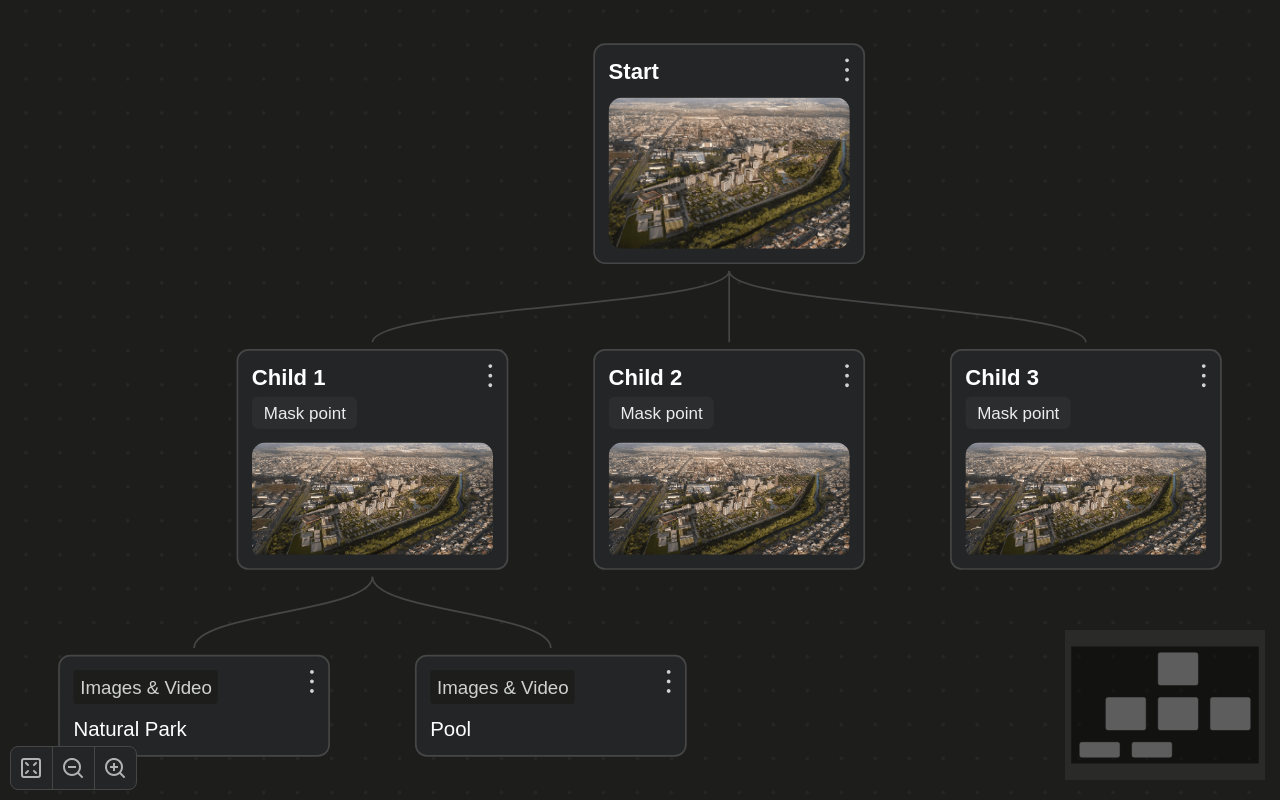
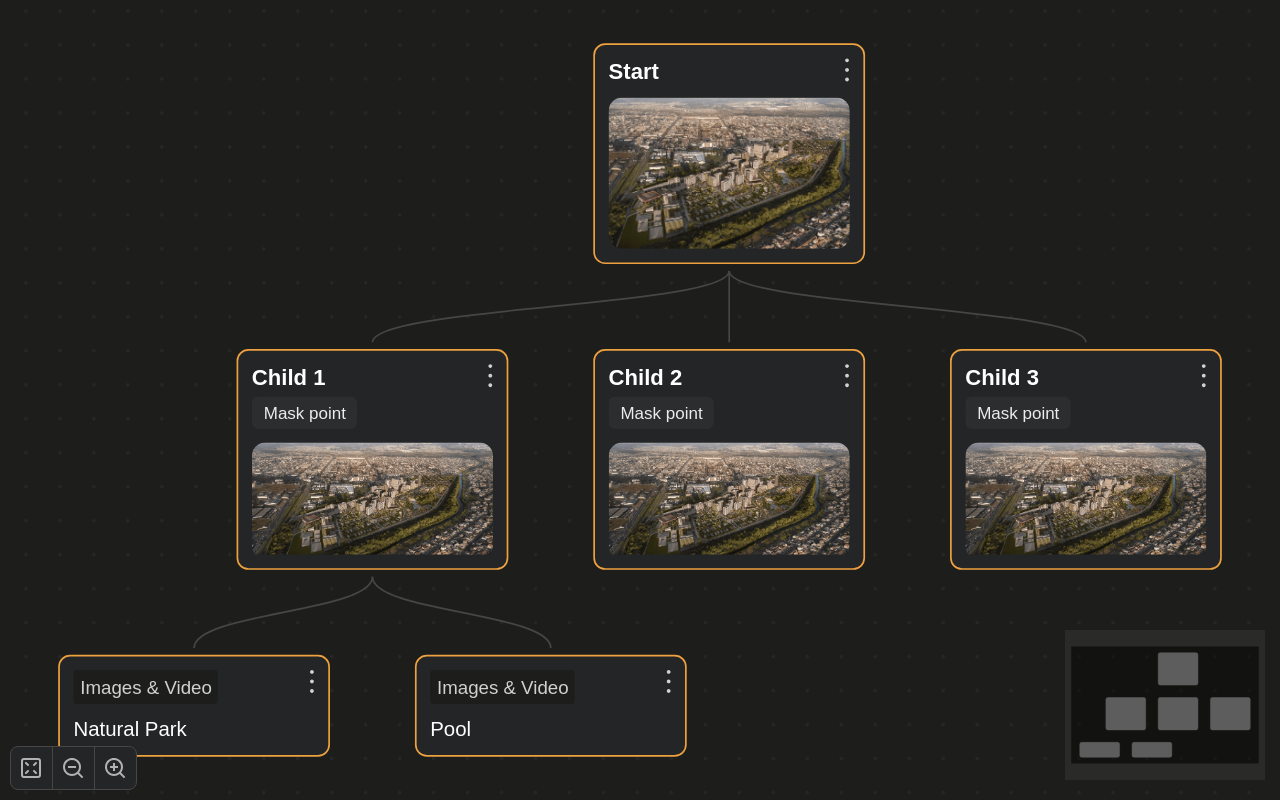
Before and after one commit to Matheusmeed/tree, a React (Vite) app: page / in a window 1280 px wide. Built offline with nearby package versions, Linux system fonts and the light colour scheme.

Commit message:
feat: is selected styles

```diff
--- a/src/components/CustomNode/index.tsx
+++ b/src/components/CustomNode/index.tsx
@@ -36,7 +36,11 @@ const CustomNode = ({ data }: { data: ITreeData }) => {
         position={Position.Top}
         style={{ visibility: 'hidden' }}
       />
-      <Card isMain={!!data.isMain} isSpotlight={!!data.isSpotlight}>
+      <Card
+        isMain={!!data.isMain}
+        isSpotlight={!!data.isSpotlight}
+        isSelected={true}
+      >
         <TitleDiv isSpotlight={!!data.isSpotlight} isHidden={!!data.isHidden}>
           <p>{data.isSpotlight ? data.type : data.label}</p>
           <OptionsButton onClick={() => data.setShowNodeMenu(data.id)}>
--- a/src/components/CustomNode/styles.ts
+++ b/src/components/CustomNode/styles.ts
@@ -3,13 +3,15 @@ import styled from 'styled-components';
 export const Card = styled.div<{
   isMain: boolean;
   isSpotlight: boolean;
+  isSelected: boolean;
 }>`
   background: #242527;
   width: 160px;
   height: ${({ isSpotlight }) => (isSpotlight ? 'fit-content' : '130px')};
   border-radius: 7px;
   padding: 8px;
-  border: 1px solid #464646;
+  border: ${({ isSelected }) =>
+    isSelected ? '1px solid #EDA13F' : '1px solid #464646'};
   display: flex;
   flex-direction: column;
   gap: ${({ isMain, isSpotlight }) => (isMain || isSpotlight ? '8px' : '4px')};
@@ -17,7 +19,8 @@ export const Card = styled.div<{
   transition: 0.3s;
 
   &:hover {
-    border: 1px solid #929393;
+    border: ${({ isSelected }) =>
+      isSelected ? '1px solid #ffce8eff' : '1px solid #929393'};
   }
 `;
 
```
